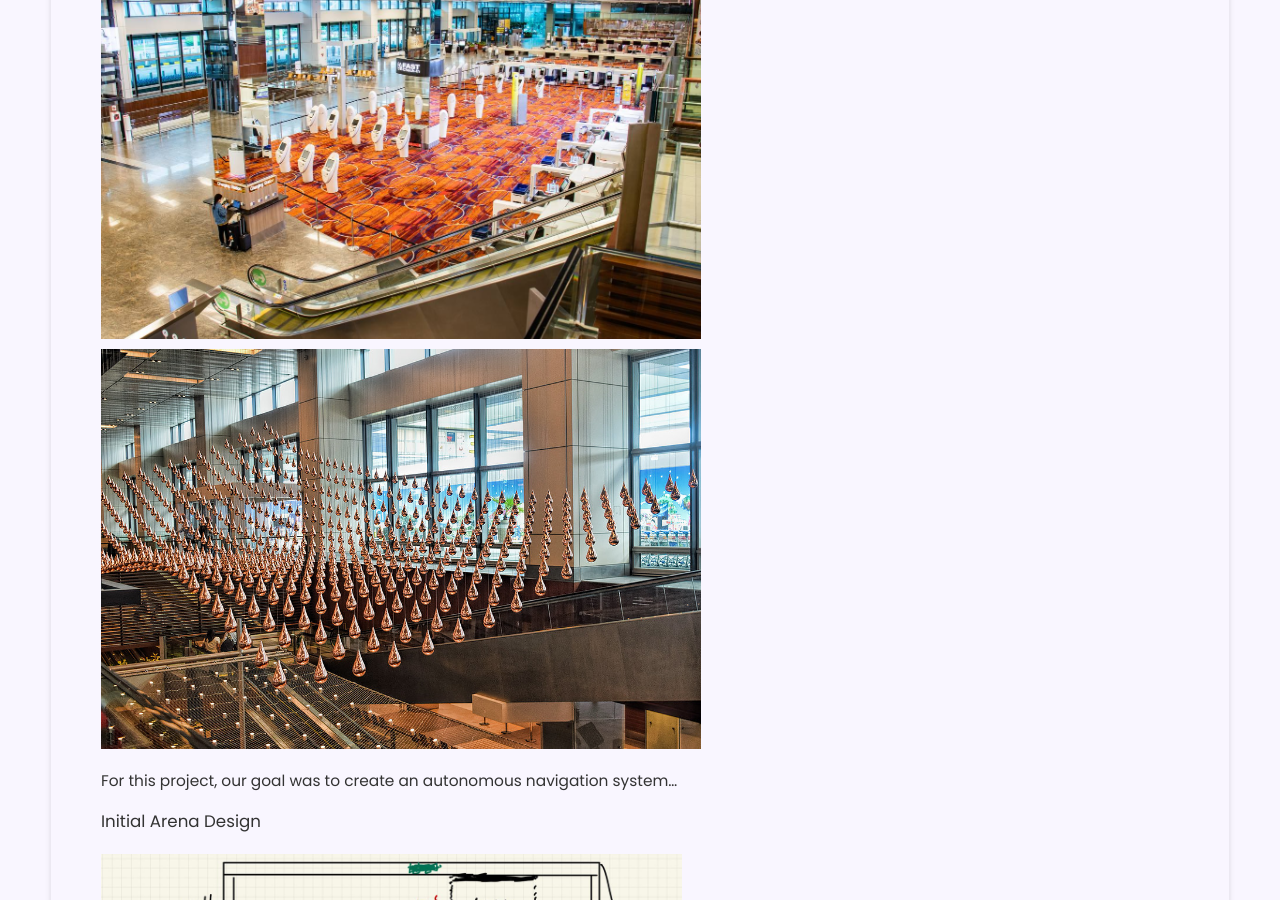
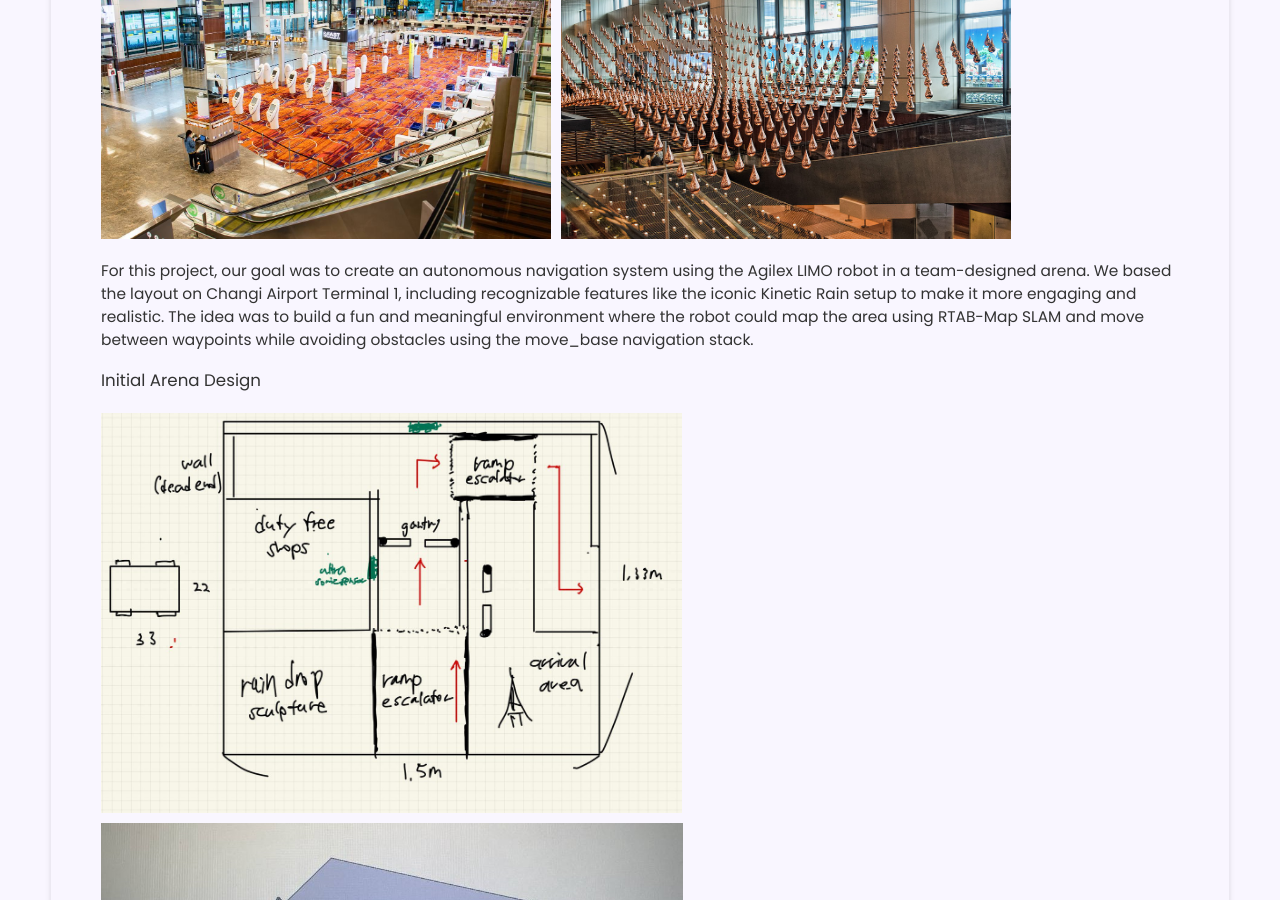
Before and after one commit to Darrshini/darrshini.github.io, a Jekyll site: the page built from _projects/Systems Engineering Project 1/index.md, in a window 1280 px wide and 900 px high, scrolled down 981 px. Built offline with Jekyll 4.4.1, drawn with Linux system fonts in a browser that asks for light colours.

Commit message:
Update index.md

```diff
--- a/_projects/Systems Engineering Project 1/index.md
+++ b/_projects/Systems Engineering Project 1/index.md
@@ -16,11 +16,11 @@ main-image: /Limo-top-AgileX.webp
 <div style="display: flex; gap: 20px; flex-wrap: wrap; margin: 20px 0;">
   {% include image-gallery.html
      images="/assets/images/Terminal1.jpg, /assets/images/kinetic_rain.jpg"
-     height="400"
+     height="300"
   %}
 </div>
 
-For this project, our goal was to create an autonomous navigation system...
+For this project, our goal was to create an autonomous navigation system using the Agilex LIMO robot in a team-designed arena. We based the layout on Changi Airport Terminal 1, including recognizable features like the iconic Kinetic Rain setup to make it more engaging and realistic. The idea was to build a fun and meaningful environment where the robot could map the area using RTAB-Map SLAM and move between waypoints while avoiding obstacles using the move_base navigation stack.
 
 ### Initial Arena Design
 <div style="display: flex; gap: 20px; flex-wrap: wrap; margin: 20px 0;">
```
